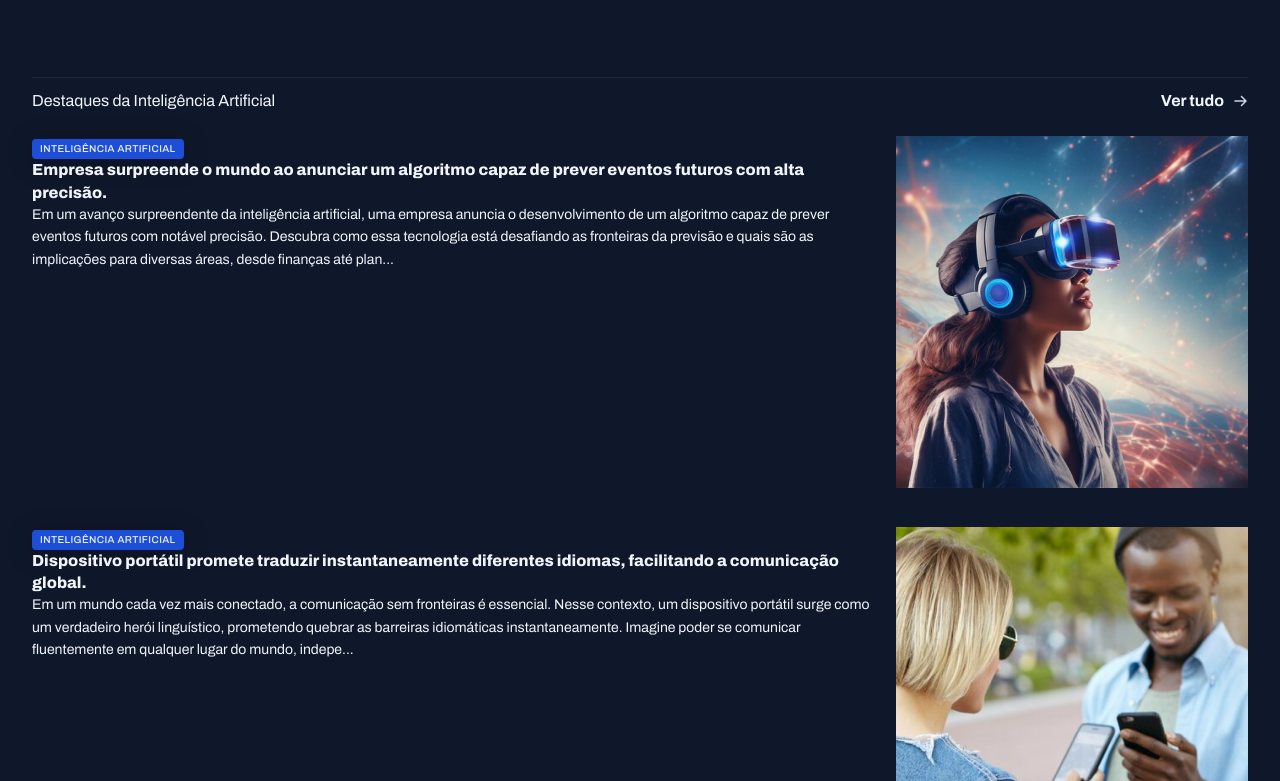
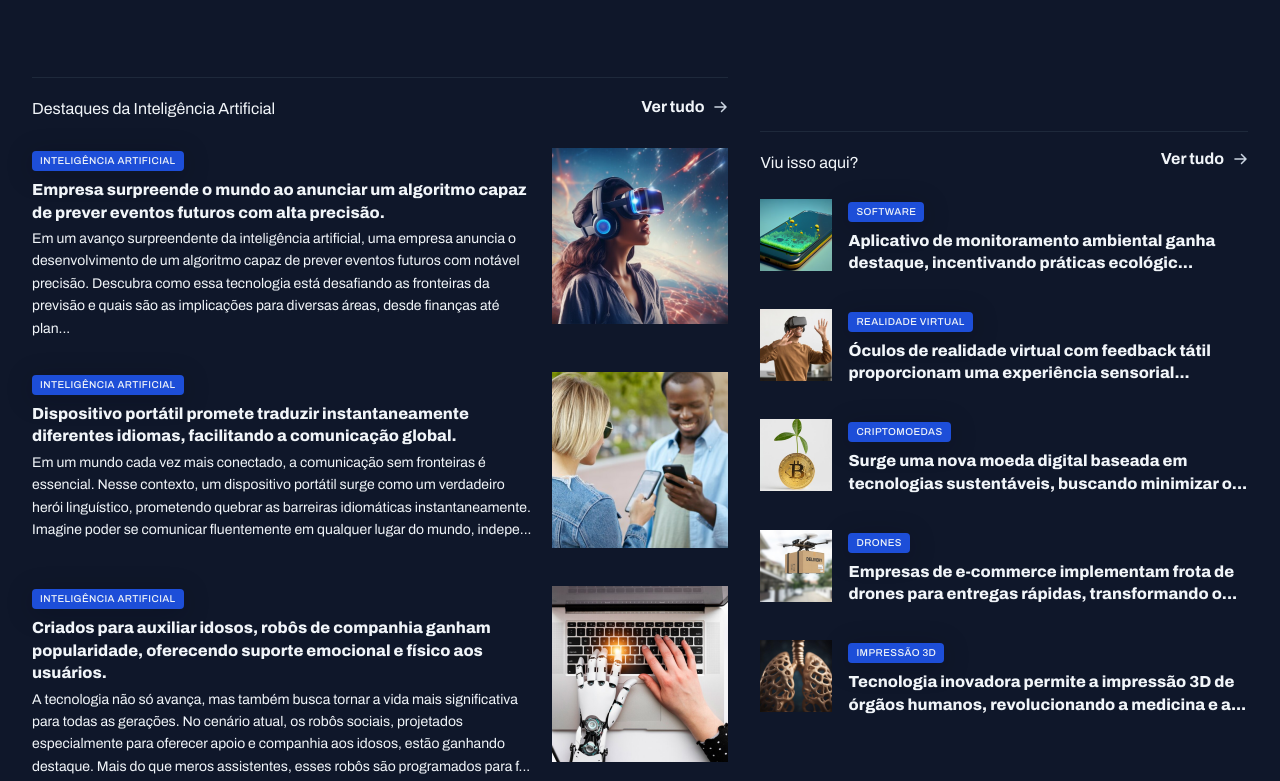
Before and after one commit to itsjrsouza/news, a plain HTML site: page index.html in a window 1280 px wide. Shown: the part 979-1760 px from the top of the page. Drawn offline with Linux system fonts and the light colour scheme.

Commit message:
the last cards

```diff
--- a/index.html
+++ b/index.html
@@ -210,7 +210,7 @@
             </div>
         </section>
 
-        <div>
+        <aside>
             <div id="ads">
                 <img src="./assets/Ads.png" alt="">
             </div>
@@ -232,7 +232,7 @@
 
                         <div>
                             <span class="content-tag">Software</span>
-                            <h3 class="text-xl">Aplicativo de monitoramento ambiental ganha destaque, incentivando práticas ecológicas e pro...
+                            <h3 class="text-xl">Aplicativo de monitoramento ambiental ganha destaque, incentivando práticas ecológic...
                             </h3>
                         </div>
                     </article>
@@ -244,7 +244,7 @@
 
                         <div>
                             <span class="content-tag">Realidade Virtual</span>
-                            <h3 class="text-xl">Óculos de realidade virtual com feedback tátil proporcionam uma experiência sensorial complet...
+                            <h3 class="text-xl">Óculos de realidade virtual com feedback tátil proporcionam uma experiência sensorial...
                             </h3>
                         </div>
                     </article>
@@ -256,7 +256,7 @@
 
                         <div>
                             <span class="content-tag">Criptomoedas</span>
-                            <h3 class="text-xl">Surge uma nova moeda digital baseada em tecnologias sustentáveis, buscando minimizar o i...
+                            <h3 class="text-xl">Surge uma nova moeda digital baseada em tecnologias sustentáveis, buscando minimizar o...
                             </h3>
                         </div>
                     </article>
@@ -268,7 +268,7 @@
 
                         <div>
                             <span class="content-tag">Drones</span>
-                            <h3 class="text-xl">Empresas de e-commerce implementam frota de drones para entregas rápidas, transformando o ce...
+                            <h3 class="text-xl">Empresas de e-commerce implementam frota de drones para entregas rápidas, transformando o...
                             </h3>
                         </div>
                     </article>
@@ -280,14 +280,14 @@
 
                         <div>
                             <span class="content-tag">Impressão 3D</span>
-                            <h3 class="text-xl">Tecnologia inovadora permite a impressão 3D de órgãos humanos, revolucionando a medicina e a li...
+                            <h3 class="text-xl">Tecnologia inovadora permite a impressão 3D de órgãos humanos, revolucionando a medicina e a...
                             </h3>
                         </div>
                     </article>
 
                 </div>
             </section>
-        </div>
+        </aside>
     </main>
 
     <script src="https://unpkg.com/@phosphor-icons/web@2.1.1"></script>
--- a/styles/global.css
+++ b/styles/global.css
@@ -54,8 +54,16 @@
 }
 
 main {
-    margin-top: 40px;
-    gap: 80px;
+    margin-block: 40px;
+    row-gap: 80px;
+    column-gap: 32px;
+
+    grid-template-columns: 2fr 1.4fr;
+
+    grid-template-areas:
+    "featured featured"
+    "weekly weekly"
+    "ai aside";
 }
 
 .content-tag {
--- a/styles/sections.css
+++ b/styles/sections.css
@@ -22,6 +22,8 @@
 
 
 #featured {
+    grid-area: featured;
+
     img {
         height: 100%;
         object-fit: cover;
@@ -61,6 +63,8 @@
 }
 
 #weekly {
+    grid-area: weekly;
+
 
     &>div {
         grid-template-columns: repeat(4, 292px);
@@ -85,3 +89,35 @@
         }
     }
 }
+
+#ai {
+    grid-area: ai;
+
+    img {
+        width: 176px;
+        aspect-ratio: 1/1;
+        object-fit: cover;
+    }
+
+    h3 {
+        margin-block: 8px 4px;
+    }
+}
+
+#aside {
+    grid-area: aside;
+}
+
+#more {
+    margin-top: 32px;
+
+    h3 {
+        margin-top: 8px;
+    }
+
+    img{
+        width: 72px;
+        aspect-ratio: 1/1;
+        object-fit: cover;
+    }
+}
```
